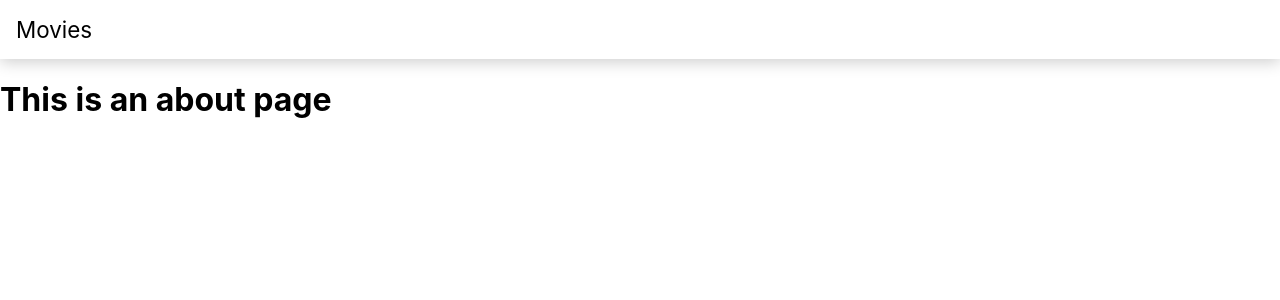
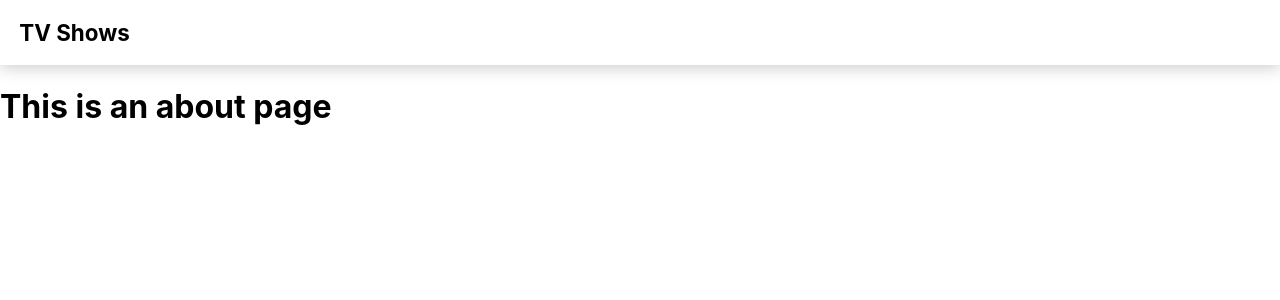
Before and after one commit to leroynas/abn-amro-assessment, a Vue app: page /show/1 in a window 1280 px wide. Shown: the top 300 px of the page. Built offline with nearby package versions, Linux system fonts and the light colour scheme.

Commit message:
feat: rename app title and add favicon

```diff
--- a/public/index.html
+++ b/public/index.html
@@ -5,11 +5,11 @@
     <meta http-equiv="X-UA-Compatible" content="IE=edge">
     <meta name="viewport" content="width=device-width,initial-scale=1.0">
     <link rel="icon" href="<%= BASE_URL %>favicon.ico">
-    <title><%= htmlWebpackPlugin.options.title %></title>
+    <title>TV Shows</title>
   </head>
   <body>
     <noscript>
-      <strong>We're sorry but <%= htmlWebpackPlugin.options.title %> doesn't work properly without JavaScript enabled. Please enable it to continue.</strong>
+      <strong>We're sorry but "TV Shows" doesn't work properly without JavaScript enabled. Please enable it to continue.</strong>
     </noscript>
     <div id="app"></div>
     <!-- built files will be auto injected -->
--- a/src/components/layout/Header.vue
+++ b/src/components/layout/Header.vue
@@ -1,17 +1,18 @@
 <template>
   <div class="header">
-    <span class="title">Movies</span>
+    <span class="title">TV Shows</span>
   </div>
 </template>
 
 <style lang="scss" scoped>
 .header {
-  padding: 1rem;
+  padding: 1.2rem;
   background-color: white;
   box-shadow: 0px 3px 15px rgba(0, 0, 0, 0.2);
 }
 
 .title {
   font-size: 1.4rem;
+  font-weight: bold;
 }
 </style>
```
Also changed, not shown: 1 other file (tests, documents, lock files or other folders).
